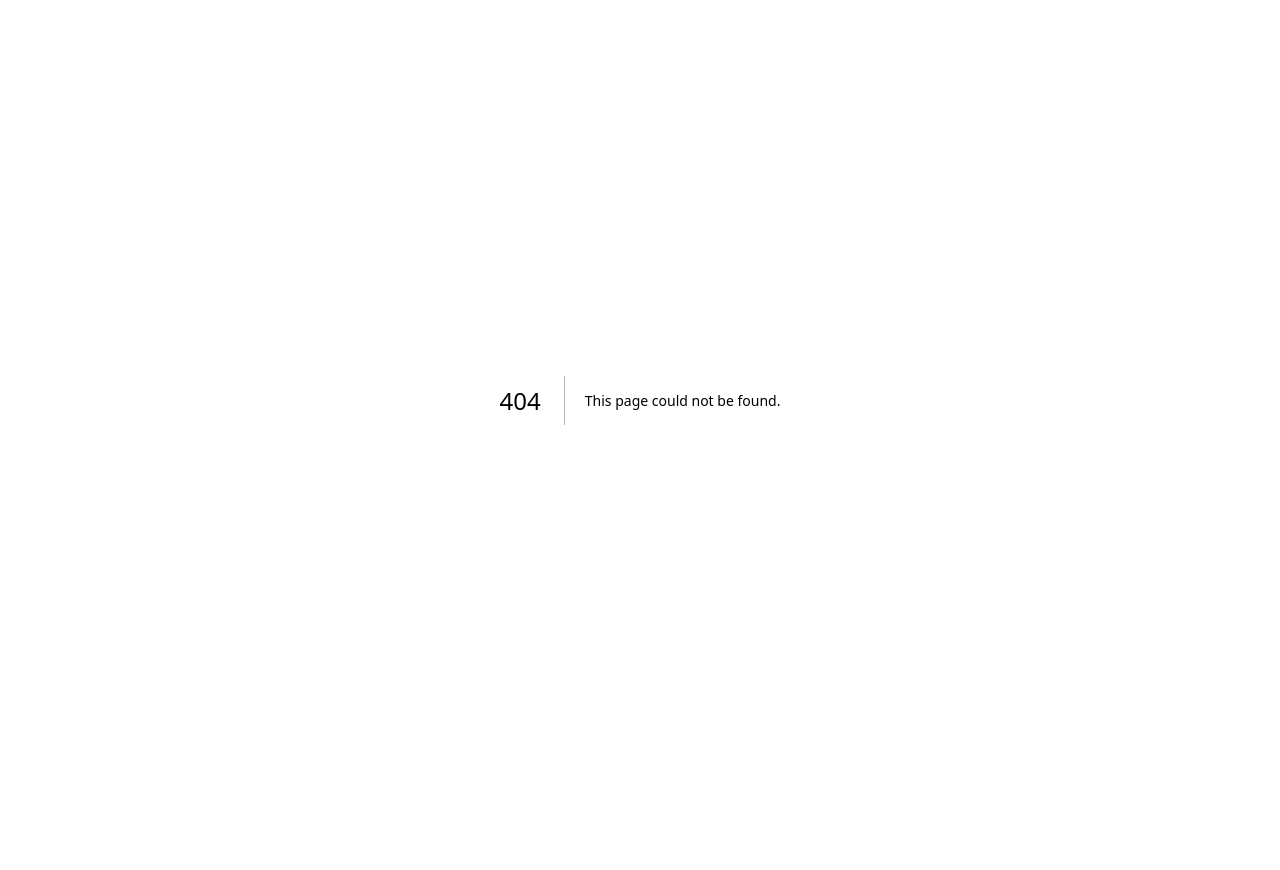
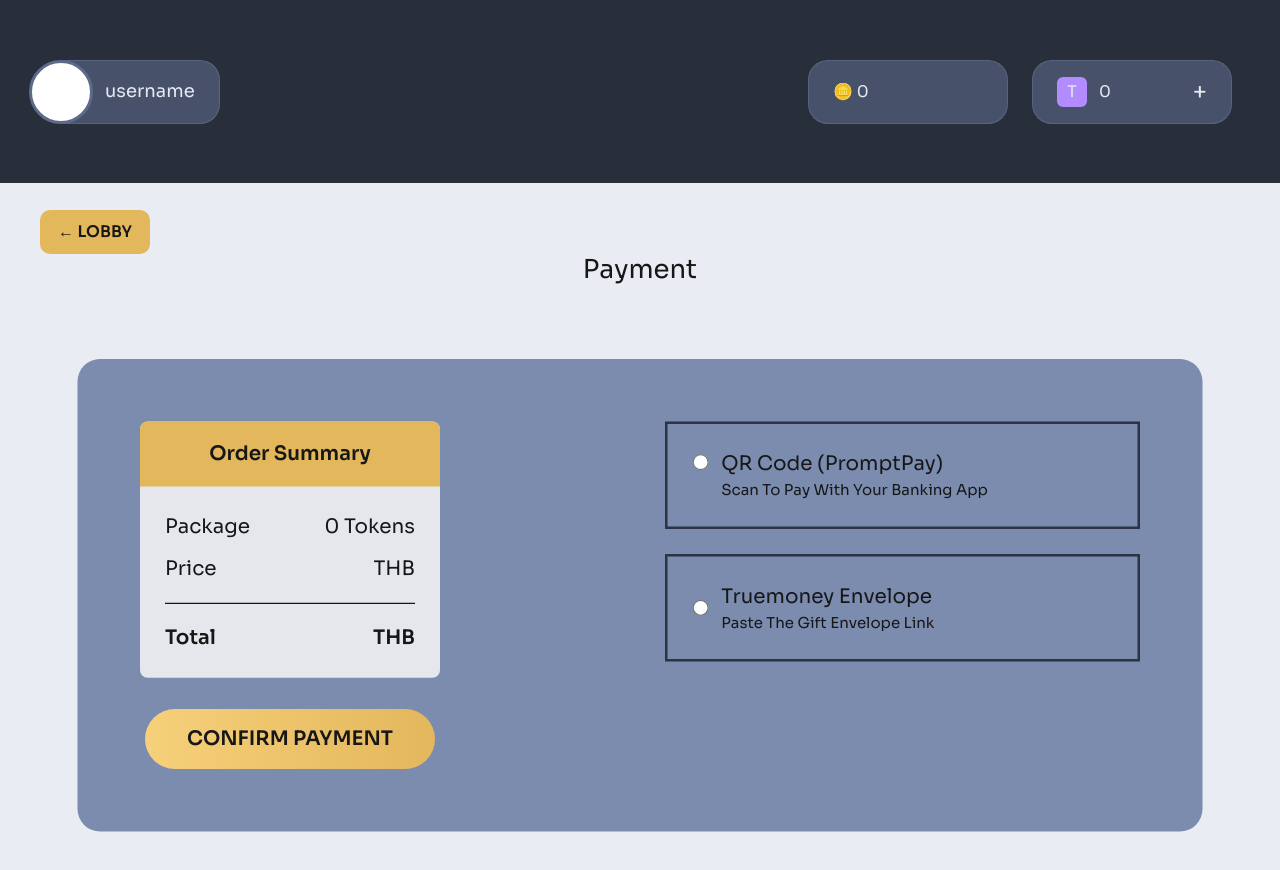
Before and after one commit to PeterGamez/Blackjack, a Next.js app in the folder frontend/: page /payment in a window 1280 px wide. Before the commit this address had no page. Shown: the top 870 px of the page. Before the commit the page ends 800 px from the top, so only its background shows below. Built offline with nearby package versions, Linux system fonts and the light colour scheme.

Commit message:
Add payment page

```diff
--- /dev/null
+++ b/frontend/src/app/payment/page.tsx
@@ -0,0 +1,409 @@
+
+"use client"
+
+import { useState, useEffect } from "react"
+import { useSearchParams } from "next/navigation"
+import { useRouter } from "next/navigation"
+
+export default function PaymentPage() {
+
+const router = useRouter()
+const searchParams = useSearchParams()
+
+const buyTokens = searchParams.get("tokens")
+const price = searchParams.get("price")
+
+const [method,setMethod] = useState("")
+const [username,setUsername] = useState("")
+const [coins,setCoins] = useState(0)
+const [tokensBalance,setTokensBalance] = useState(0)
+
+useEffect(()=>{
+
+const cachedUsername = localStorage.getItem("cached_username")
+const cachedCoins = localStorage.getItem("cached_coins")
+const cachedTokens = localStorage.getItem("cached_tokens")
+
+if(cachedUsername) setUsername(cachedUsername)
+if(cachedCoins) setCoins(Number(cachedCoins))
+if(cachedTokens) setTokensBalance(Number(cachedTokens))
+
+},[])
+
+return(
+
+<div
+style={{
+background:"#e9edf3",
+minHeight:"150vh",
+paddingTop:"200px"
+}}
+>
+
+{/* HEADER */}
+<div
+style={{
+position:"fixed",
+top:0,
+left:0,
+right:0,
+display:"flex",
+justifyContent:"space-between",
+alignItems:"center",
+padding:"1rem 3rem",
+background:"rgba(30,36,48,0.95)",
+height:"183px",
+zIndex:100
+}}
+>
+
+{/* USER */}
+<div
+onClick={()=>router.push(username?"/profile":"/auth")}
+style={{
+display:"flex",
+alignItems:"center",
+cursor:"pointer",
+background:"rgba(92,107,138,0.6)",
+border:"1px solid rgba(92,107,138,0.8)",
+borderRadius:"20px",
+padding:"8px 24px 8px 0",
+height:"64px"
+}}
+>
+
+<div
+style={{
+width:"64px",
+height:"64px",
+borderRadius:"50%",
+background:"#fff",
+border:"3px solid #5c6b8a",
+marginLeft:"-20px",
+marginRight:"12px"
+}}
+/>
+
+<div style={{color:"#e6eaf2",fontSize:"18px"}}>
+{username || "username"}
+</div>
+
+</div>
+
+{/* BALANCE */}
+<div style={{display:"flex",gap:"24px"}}>
+
+<div
+style={{
+height:"64px",
+minWidth:"200px",
+borderRadius:"20px",
+background:"rgba(92,107,138,0.6)",
+border:"1px solid rgba(92,107,138,0.8)",
+color:"#e6eaf2",
+display:"flex",
+alignItems:"center",
+gap:"12px",
+padding:"0 24px"
+}}
+>
+🪙 {coins.toLocaleString()}
+</div>
+
+<div
+style={{
+height:"64px",
+minWidth:"200px",
+borderRadius:"20px",
+background:"rgba(92,107,138,0.6)",
+border:"1px solid rgba(92,107,138,0.8)",
+color:"#e6eaf2",
+display:"flex",
+alignItems:"center",
+gap:"12px",
+padding:"0 24px"
+}}
+>
+<div style={{
+width:"30px",
+height:"30px",
+background:"#b28bff",
+display:"flex",
+alignItems:"center",
+justifyContent:"center",
+borderRadius:"6px"
+}}>
+T
+</div>
+
+{tokensBalance.toLocaleString()}
+
+<span style={{marginLeft:"auto",fontSize:"24px"}}>+</span>
+
+</div>
+
+</div>
+
+</div>
+
+
+{/* LOBBY BUTTON */}
+<button
+onClick={()=>router.push("/topup")}
+style={{
+position:"absolute",
+top:"210px",
+left:"40px",
+padding:"10px 18px",
+background:"#e3b75c",
+border:"none",
+borderRadius:"10px",
+cursor:"pointer",
+fontWeight:"600"
+}}
+>
+← LOBBY
+</button>
+
+
+<h1
+style={{
+textAlign:"center",
+marginBottom:"20px",
+fontSize:"26px",
+position:"relative",
+top:"50px"
+}}
+>
+Payment
+</h1>
+
+{/* PAYMENT BOX */}
+<div
+style={{
+maxWidth:"900px",
+margin:"120px auto",
+background:"#7b8caf",
+borderRadius:"18px",
+padding:"50px",
+display:"flex",
+justifyContent:"space-between",
+transform:"scale(1.25)",
+transformOrigin:"top center"
+}}
+>
+
+{/* LEFT */}
+<div style={{display:"flex",flexDirection:"column",alignItems:"center"}}>
+
+<div
+style={{
+width:"240px",
+background:"#e5e7ec",
+borderRadius:"6px",
+overflow:"hidden"
+}}
+>
+
+<div
+style={{
+background:"#e3b75c",
+padding:"14px",
+fontWeight:"600",
+textAlign:"center"
+}}
+>
+Order Summary
+</div>
+
+<div style={{padding:"20px"}}>
+
+<div style={{display:"flex",justifyContent:"space-between"}}>
+<span>Package</span>
+<span>{Number(buyTokens).toLocaleString()} Tokens</span>
+</div>
+
+<div style={{display:"flex",justifyContent:"space-between",marginTop:"10px"}}>
+<span>Price</span>
+<span>{price} THB</span>
+</div>
+
+<hr style={{margin:"15px 0"}}/>
+
+<div style={{display:"flex",justifyContent:"space-between",fontWeight:"600"}}>
+<span>Total</span>
+<span>{price} THB</span>
+</div>
+
+</div>
+
+</div>
+
+<button
+style={{
+marginTop:"25px",
+background:"linear-gradient(90deg,#f6d07a,#e3b75c)",
+border:"none",
+padding:"12px 34px",
+borderRadius:"30px",
+fontWeight:"600",
+cursor:"pointer"
+}}
+>
+CONFIRM PAYMENT
+</button>
+
+</div>
+
+
+{/* RIGHT */}
+<div style={{width:"380px"}}>
+
+{/* QR PAYMENT */}
+<div
+onClick={()=>setMethod(method==="qr"?"":"qr")}
+style={{
+border:"2px solid #2c3344",
+padding:"20px",
+marginBottom:"20px",
+cursor:"pointer",
+background:method==="qr"?"#8fa1c5":"transparent",
+transition:"all 0.25s ease"
+}}
+>
+
+{/* HEADER */}
+<div style={{display:"flex",alignItems:"flex-start",gap:"10px"}}>
+
+<input
+type="radio"
+checked={method==="qr"}
+readOnly
+style={{marginTop:"4px"}}
+/>
+
+<div style={{width:"100%"}}>
+<div>QR Code (PromptPay)</div>
+<div style={{fontSize:"12px"}}>
+Scan To Pay With Your Banking App
+</div>
+</div>
+
+</div>
+
+<div
+style={{
+maxHeight:method==="qr"?"250px":"0px",
+opacity:method==="qr"?1:0,
+overflow:"hidden",
+transition:"all 0.35s ease"
+}}
+>
+
+<div
+style={{
+marginTop:"20px",
+display:"flex",
+flexDirection:"column",
+alignItems:"flex-start",
+marginLeft:"28px"
+}}
+>
+
+<div
+style={{
+width:"120px",
+height:"120px",
+background:"#fff",
+display:"flex",
+alignItems:"center",
+justifyContent:"center"
+}}
+>
+QR Code
+</div>
+
+<button
+style={{
+marginTop:"15px",
+padding:"8px 16px",
+borderRadius:"8px",
+border:"1px solid #2c3344",
+background:"#6c7fa3",
+color:"#fff",
+cursor:"pointer"
+}}
+>
+⬆ UPLOAD SLIP
+</button>
+
+</div>
+
+</div>
+
+</div>
+
+
+{/* TRUEMONEY */}
+<div
+onClick={()=>setMethod(method==="truemoney"?"":"truemoney")}
+style={{
+border:"2px solid #2c3344",
+padding:"20px",
+cursor:"pointer",
+background:method==="truemoney"?"#8fa1c5":"transparent",
+transition:"all 0.25s ease"
+}}
+>
+
+<div style={{display:"flex",gap:"10px"}}>
+<input type="radio" checked={method==="truemoney"} readOnly/>
+
+<div style={{width:"100%"}}>
+
+<div>Truemoney Envelope</div>
+<div style={{fontSize:"12px"}}>
+Paste The Gift Envelope Link
+</div>
+
+<div
+style={{
+maxHeight:method==="truemoney"?"120px":"0px",
+opacity:method==="truemoney"?1:0,
+overflow:"hidden",
+transition:"all 0.35s ease"
+}}
+>
+
+<input
+placeholder="https://gift.truemoney.com/..."
+onClick={(e)=>e.stopPropagation()}
+style={{
+marginTop:"12px",
+width:"100%",
+padding:"8px",
+borderRadius:"6px",
+border:"1px solid #2c3344",
+outline:"none",
+boxShadow:"none",
+background:"#8fa1c5",
+color:"#000"
+}}
+/>
+
+</div>
+
+</div>
+
+</div>
+
+</div>
+
+</div>
+
+</div>
+
+</div>
+
+)
+}
```
